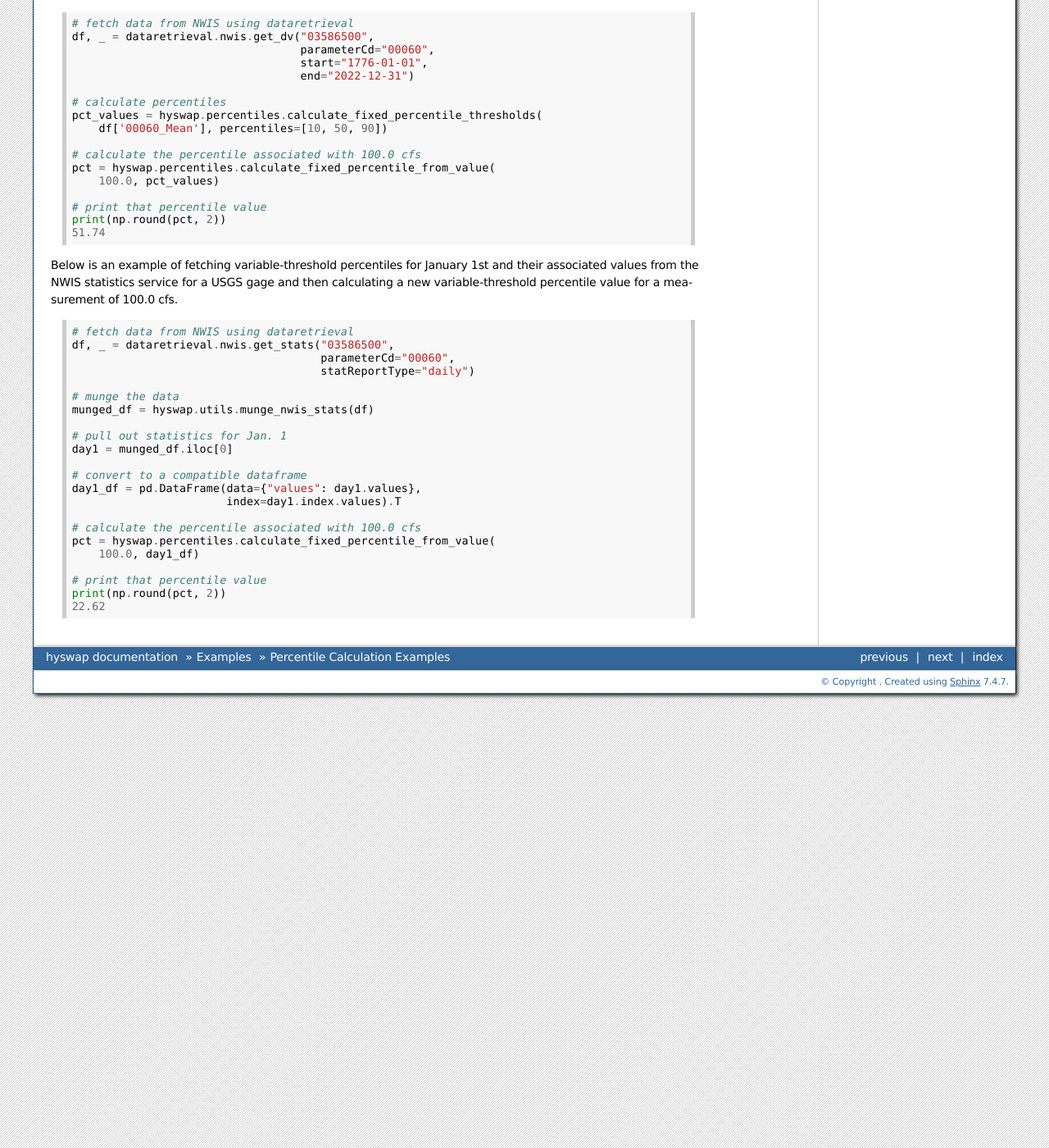
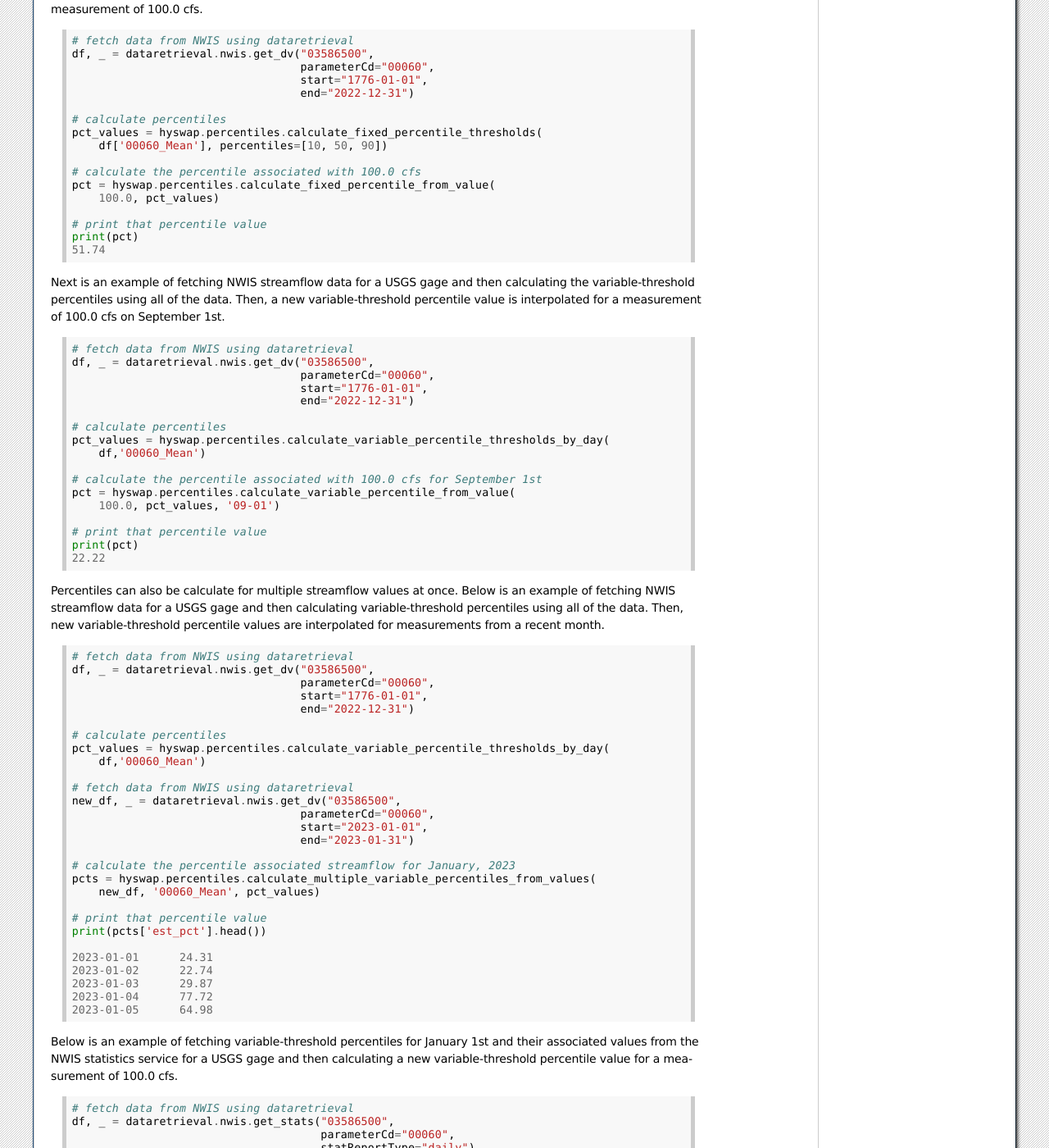
Before and after one commit to DOI-USGS/hyswap, a Sphinx documentation site: the page built from docs/source/examples/percentile_calculation_examples.rst, in a window 1280 px wide and 1400 px high, scrolled down 1580 px. Shown: the whole window at 82% size. Built offline with Sphinx 7.4.7, drawn with Linux system fonts in a browser that asks for light colours; some of the changed text lies outside the part shown.

Commit message:
add percentile interpolation examples

```diff
--- a/docs/source/examples/percentile_calculation_examples.rst
+++ b/docs/source/examples/percentile_calculation_examples.rst
@@ -100,7 +100,8 @@ Interpolating New Percentiles Using Previously Calculated Percentiles
 
 To support faster calculations of percentiles without the need to repeatedly
 fetch all historic data from NWIS, the
-:obj:`hyswap.percentiles.calculate_fixed_percentile_from_value` function supports the
+:obj:`hyswap.percentiles.calculate_fixed_percentile_from_value` and
+:obj:`hyswap.percentiles.calculate_variable_percentile_from_value`functions support the
 interpolation of a new percentile value for a measurement given a previously
 calculated set of percentiles and their associated values.
 
@@ -125,8 +126,71 @@ Then, a new fixed-threshold percentile value is interpolated for a measurement o
         100.0, pct_values)
 
     # print that percentile value
-    print(np.round(pct, 2))
+    print(pct)
     51.74
+
+Next is an example of fetching NWIS streamflow data for a USGS gage and then
+calculating the variable-threshold percentiles using all of the data.
+Then, a new variable-threshold percentile value is interpolated for a measurement
+of 100.0 cfs on September 1st.
+
+.. code::
+
+    # fetch data from NWIS using dataretrieval
+    df, _ = dataretrieval.nwis.get_dv("03586500",
+                                      parameterCd="00060",
+                                      start="1776-01-01",
+                                      end="2022-12-31")
+
+    # calculate percentiles
+    pct_values = hyswap.percentiles.calculate_variable_percentile_thresholds_by_day(
+        df,'00060_Mean')
+
+    # calculate the percentile associated with 100.0 cfs for September 1st
+    pct = hyswap.percentiles.calculate_variable_percentile_from_value(
+        100.0, pct_values, '09-01')
+
+    # print that percentile value
+    print(pct)
+    22.22
+
+Percentiles can also be calculate for multiple streamflow values at once. Below
+is an example of fetching NWIS streamflow data for a USGS gage and then
+calculating variable-threshold percentiles using all of the data.
+Then, new variable-threshold percentile values are interpolated for measurements
+from a recent month.
+
+.. code::
+
+    # fetch data from NWIS using dataretrieval
+    df, _ = dataretrieval.nwis.get_dv("03586500",
+                                      parameterCd="00060",
+                                      start="1776-01-01",
+                                      end="2022-12-31")
+
+    # calculate percentiles
+    pct_values = hyswap.percentiles.calculate_variable_percentile_thresholds_by_day(
+        df,'00060_Mean')
+
+    # fetch data from NWIS using dataretrieval
+    new_df, _ = dataretrieval.nwis.get_dv("03586500",
+                                      parameterCd="00060",
+                                      start="2023-01-01",
+                                      end="2023-01-31")
+
+    # calculate the percentile associated streamflow for January, 2023
+    pcts = hyswap.percentiles.calculate_multiple_variable_percentiles_from_values(
+        new_df, '00060_Mean', pct_values)
+
+    # print that percentile value
+    print(pcts['est_pct'].head())
+
+    2023-01-01      24.31
+    2023-01-02      22.74
+    2023-01-03      29.87
+    2023-01-04      77.72
+    2023-01-05      64.98
+
 
 Below is an example of fetching variable-threshold percentiles for January 1st and their
 associated values from the NWIS statistics service for a USGS gage and then
@@ -157,6 +221,55 @@ calculating a new variable-threshold percentile value for a measurement of 100.0
     print(np.round(pct, 2))
     22.62
 
+
+Categorizing Streamflow Conditions Based on Estimated Percentiles
+*****************************************************************
+To support generation of tables, figures and maps of current and past streamflow
+conditions, the category of a given streamflow can be determined using
+:obj:`hyswap.utils.categorize_flows`. The function assigns a category to a given
+streamflow observation based on interpolated percentiles and a given categorization
+schema.
+
+Below is an example of fetching NWIS streamflow data for a USGS gage and then
+calculating the variable-threshold percentiles using all of the data.
+Then, new variable-threshold percentile values are interpolated for measurements
+from a recent month and flow categories assigned.
+
+.. code::
+
+    # fetch data from NWIS using dataretrieval
+    df, _ = dataretrieval.nwis.get_dv("04288000",
+                                      parameterCd="00060",
+                                      start="1900-01-01",
+                                      end="2022-12-31")
+
+    # calculate percentiles
+    pct_values = hyswap.percentiles.calculate_variable_percentile_thresholds_by_day(
+        df,'00060_Mean')
+
+    # fetch data from NWIS using dataretrieval
+    new_df, _ = dataretrieval.nwis.get_dv("03586500",
+                                      parameterCd="00060",
+                                      start="2023-01-01",
+                                      end="2023-01-31")
+
+    # calculate the percentile associated with streamflow for January, 2023
+    new_df = hyswap.percentiles.calculate_multiple_variable_percentiles_from_values(
+        new_df, '00060_Mean', pct_values)
+
+    # categorize streamflow using the default categorization schema
+    flow_cat = hyswap.utils.categorize_flows(new_df, 'est_pct', schema_name='NWD')
+
+    # print that flow categorizations
+    print(flow_cat[['00060_Mean', 'est_pct', 'flow_cat']].head())
+                                00060_Mean  est_pct           flow_cat
+    datetime
+    2023-01-01 00:00:00+00:00       112.0    26.70             Normal
+    2023-01-02 00:00:00+00:00       103.0    23.75       Below normal
+    2023-01-03 00:00:00+00:00       170.0    43.13             Normal
+    2023-01-04 00:00:00+00:00       823.0    96.00  Much above normal
+    2023-01-05 00:00:00+00:00       559.0    93.34  Much above normal
+
 .. _`numpy.percentile`: https://numpy.org/doc/stable/reference/generated/numpy.percentile.html
 
 .. _`Guidelines for determining flood flow frequency — Bulletin 17C`: https://pubs.er.usgs.gov/publication/tm4B5
```
